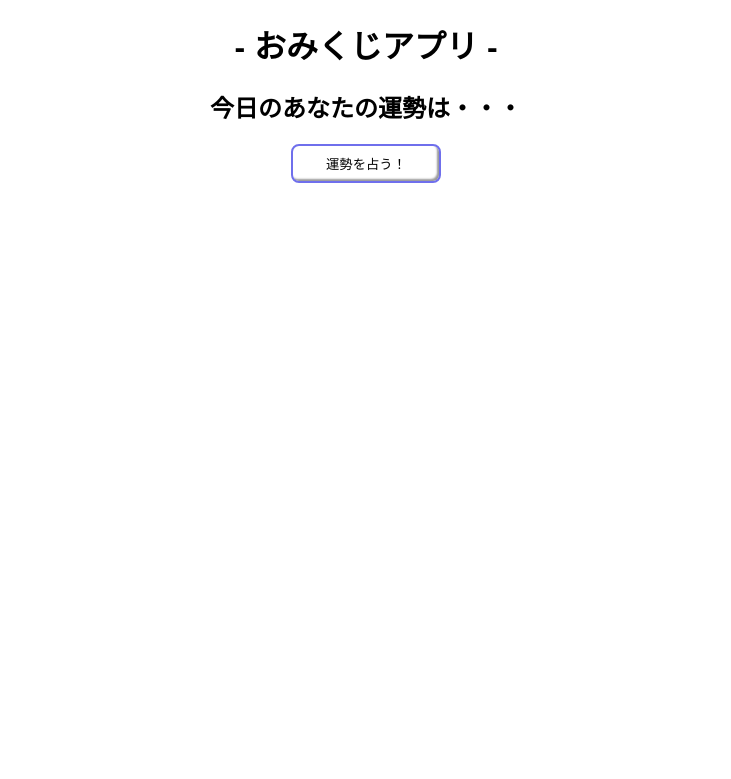
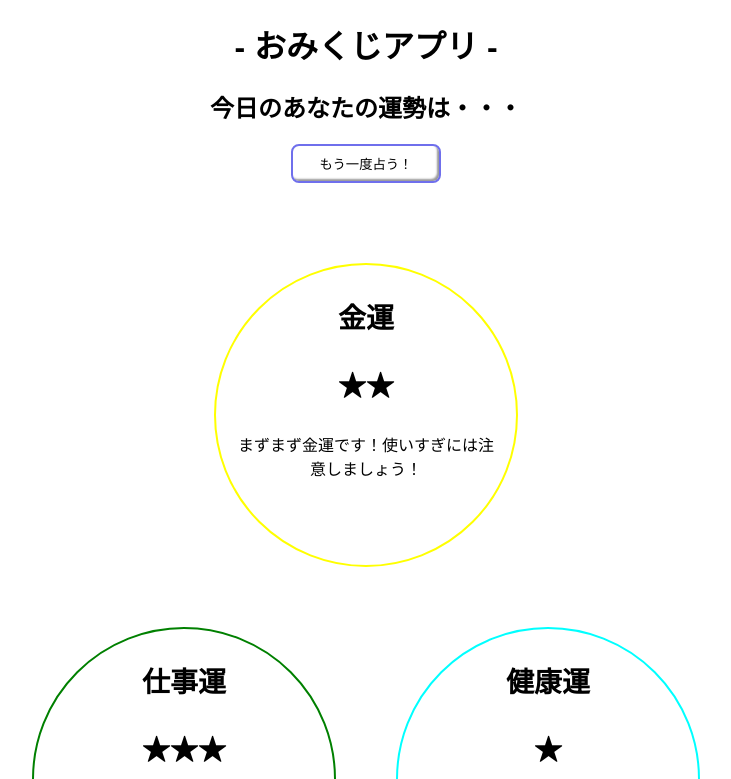
Before and after one commit to rk-tommy-1231/assignment, a plain HTML site: page index.html in a window 1280 px wide. Both pictures are taken after a click on the button "運勢を占う！". Shown: the top 779 px of the page, without its empty margins (274-1005 px from the left). Drawn offline with nearby package versions, Linux system fonts and the light colour scheme.

Commit message:
提出課題：jQuery

```diff
--- a/index.html
+++ b/index.html
@@ -42,7 +42,48 @@
 
     <script src="https://ajax.googleapis.com/ajax/libs/jquery/3.6.0/jquery.min.js"></script>
     <script>
-    // ここに処理を記載します
+      $(function () {
+        $('.js-fortune-start').on('click', function(){
+          // 【1】 以下の構成で出力データオブジェクトを作成
+          let fortuneResults = {
+            money: [
+              {stars:'★★★', detail:'最高の金運です！いつの間にかお金が溜まっているかも・・・？'},
+              {stars:'★★', detail:'まずまず金運です！使いすぎには注意しましょう！'},
+              {stars:'★', detail:'悪い傾向が見られます！財布の紐は絞めておくと吉です！'}
+            ],
+            work: [
+              {stars:'★★★', detail:'最高の仕事運です！いつも以上にチャンスが巡ってくるかも・・・？'},
+              {stars:'★★', detail:'まずまず仕事運です！普段通り仕事が進むでしょう！'},
+              {stars:'★', detail:'悪い傾向が見られます！自信過剰にならないように注意しましょう'}
+            ],
+            health: [
+              {stars:'★★★', detail:'最高の健康運です！ランニングの距離を伸ばしても良いですね！'},
+              {stars:'★★', detail:'まずまず健康運です！無理せず体を動かしましょう！'},
+              {stars:'★', detail:'悪い傾向が見られます！ケガにご注意を・・・'}
+            ]
+          }
+
+          // 【2】buttonのjs-fortune-startクラスをクラスセレクタに設定してイベントを作成
+          for (let i in fortuneResults) {
+            const rand = Math.floor(Math.random() * 3);
+
+            const $target = $('.' + i);
+            $target.find('.stars').text(fortuneResults[i][rand]['stars']);
+            $target.find('.detail').text(fortuneResults[i][rand]['detail']);
+          }
+
+          // 【3】「運勢を占う！」ボタン押下後のボタンの内容が「もう一度占う！」になるようにtoggleClassを使用して関数を作成
+          $('.start-button').toggleClass('again-button');
+
+          if($('.start-button').hasClass('again-button')) {
+            $('.start-button').text('もう一度占う！');
+            $('.result').css('display','block');
+          }else{
+            $('.start-button').text('運勢を占う！');
+            $('.result').css('display','none');
+          }
+        });
+      });
     </script>
   </body>
 </html>
```
